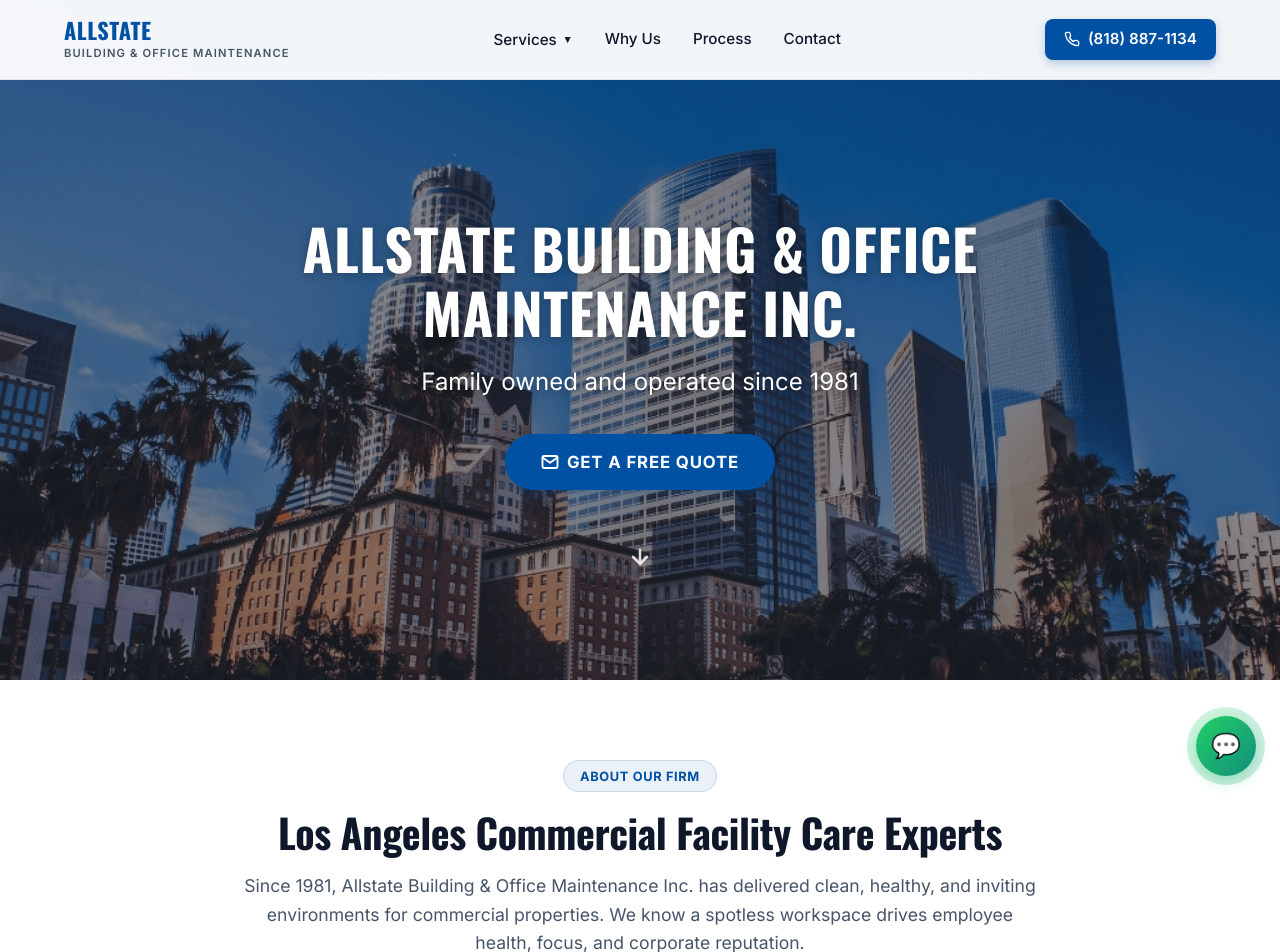
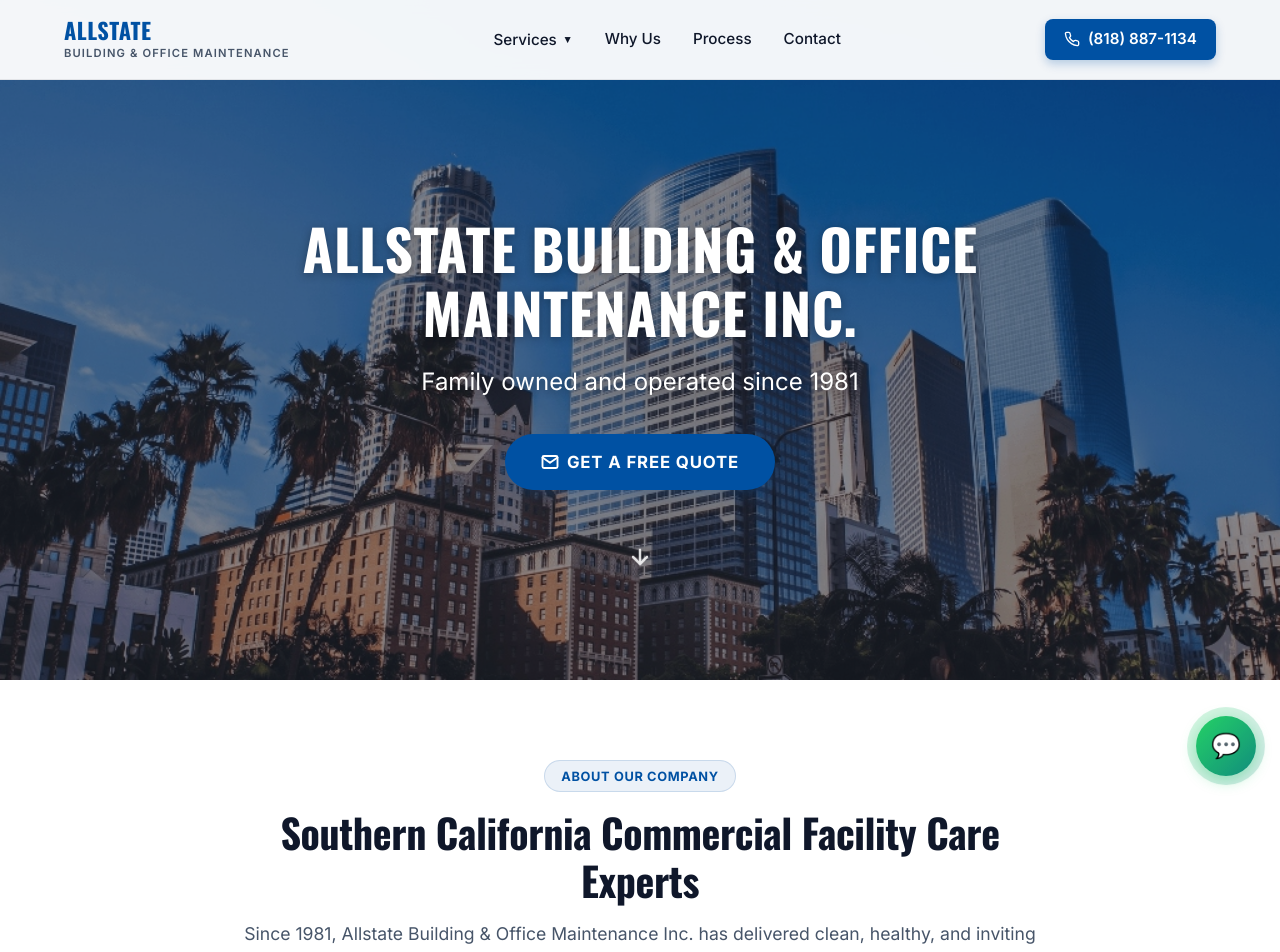
Before and after one commit to sk8benji/allstate, a Next.js app in the folder apps/next-app/: page / in a window 1280 px wide. Shown: the top 952 px of the page. Built offline with nearby package versions, Linux system fonts and the light colour scheme.

Commit message:
Update badge labels, headings, address suite number, Inland Empire list, and locations disclaimer

```diff
--- a/apps/next-app/src/app/page.tsx
+++ b/apps/next-app/src/app/page.tsx
@@ -191,8 +191,8 @@
       <section className={styles.section}>
         <div className={styles.container}>
           <div className={styles.sectionHeader} style={{ marginBottom: "2rem" }}>
-            <span className={styles.sectionBadge}>About Our Firm</span>
-            <h2 className={styles.sectionTitle}>Los Angeles Commercial Facility Care Experts</h2>
+            <span className={styles.sectionBadge}>About Our Company</span>
+            <h2 className={styles.sectionTitle}>Southern California Commercial Facility Care Experts</h2>
             <p className={styles.sectionSubtitle}>
               Since 1981, Allstate Building & Office Maintenance Inc. has delivered clean, healthy, and inviting environments for commercial properties. We know a spotless workspace drives employee health, focus, and corporate reputation.
             </p>
@@ -749,7 +749,7 @@
 
             <div>
               <span className={styles.sectionBadge}>Our Organization</span>
-              <h2 className={styles.sectionTitle} style={{ textAlign: "left" }}>The San Fernando Valley's Trusted Facility Partner</h2>
+              <h2 className={styles.sectionTitle} style={{ textAlign: "left" }}>Los Angeles Experts</h2>
               <p className={styles.sectionSubtitle} style={{ textAlign: "left", marginBottom: "1.5rem" }}>
                 Allstate Building & Office Maintenance serves commercial facilities, medical centers, and warehouses with custom upkeep services.
               </p>
@@ -955,7 +955,7 @@
                 <div className={styles.areaLinkItem}><span className={styles.areaLinkDot}></span> Ontario</div>
                 <div className={styles.areaLinkItem}><span className={styles.areaLinkDot}></span> Riverside</div>
                 <div className={styles.areaLinkItem}><span className={styles.areaLinkDot}></span> Moreno Valley</div>
-                <div className={styles.areaLinkItem}><span className={styles.areaLinkDot}></span> Perris</div>
+                <div className={styles.areaLinkItem}><span className={styles.areaLinkDot}></span> Pomona</div>
                 <div className={styles.areaLinkItem}><span className={styles.areaLinkDot}></span> San Bernardino</div>
               </div>
             </div>
@@ -972,6 +972,10 @@
               </div>
             </div>
           </div>
+
+          <p className={styles.whyText} style={{ marginTop: "3rem", textAlign: "center", fontSize: "1.05rem", opacity: 0.95, maxWidth: "800px", marginLeft: "auto", marginRight: "auto" }}>
+            Our service coverage includes all areas throughout Los Angeles County, Orange County, and Ventura County. The list above represents our main service hubs, but our coverage is not limited to these specific locations.
+          </p>
         </div>
       </section>
 
@@ -1142,6 +1146,9 @@
                     (818) 887-1134
                   </a>
                   <p className={styles.contactVal}>Mon - Sat: 9:00 AM - 5:00 PM</p>
+                  <p className={styles.contactVal} style={{ marginTop: "0.5rem", fontSize: "0.85rem", lineHeight: "1.4" }}>
+                    <strong>Cleaning Availability:</strong> Our cleaning teams are available Monday through Sunday. We accommodate all client requests, offering both during-hours and after-hours cleaning services to fit your operational schedule.
+                  </p>
                 </div>
               </div>
 
@@ -1153,7 +1160,7 @@
                     Allstate Building & Office Maintenance
                   </p>
                   <p className={styles.contactVal}>
-                    19720 Ventura Blvd, Woodland Hills, CA 91364, USA
+                    19720 Ventura Blvd Suite # 105, Woodland Hills, CA 91364, USA
                   </p>
                 </div>
               </div>
@@ -1222,7 +1229,7 @@
               <h3>Contact</h3>
               <div className={styles.footerLinks}>
                 <span className={styles.footerLink}>📞 (818) 887-1134</span>
-                <span className={styles.footerLink}>📍 19720 Ventura Blvd, Woodland Hills, CA</span>
+                <span className={styles.footerLink}>📍 19720 Ventura Blvd Suite # 105, Woodland Hills, CA</span>
                 <span className={styles.footerLink}>✉️ allstatecustomercare1@gmail.com</span>
               </div>
             </div>
```
